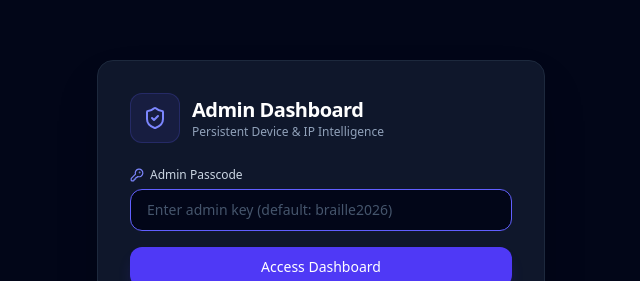
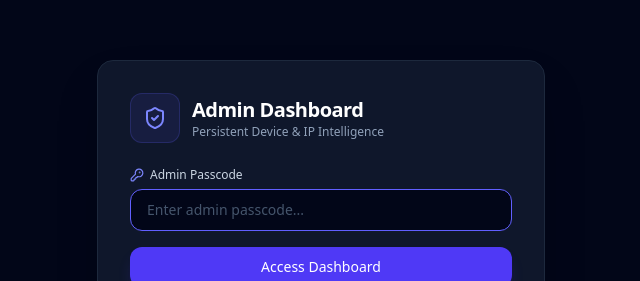
Before and after one commit to Abderraouf12345/braille-recognition-frontend, a Next.js app: page /admin in a window 1280 px wide. Shown: the part 178-459 px from the top of the page, without its empty margins (319-959 px from the left). Built offline with nearby package versions, Linux system fonts and the light colour scheme.

Commit message:
security: remove visible default password from admin login placeholder

```diff
--- a/app/admin/page.tsx
+++ b/app/admin/page.tsx
@@ -407,7 +407,7 @@ export default function AdminDashboard() {
               </label>
               <input
                 type="password"
-                placeholder="Enter admin key (default: braille2026)"
+                placeholder="Enter admin passcode..."
                 value={adminKey}
                 onChange={(e) => setAdminKey(e.target.value)}
                 className="w-full px-4 py-2.5 rounded-xl bg-slate-950 border border-slate-800 text-sm text-slate-100 placeholder:text-slate-600 focus:outline-none focus:border-indigo-500 transition-colors"
```
